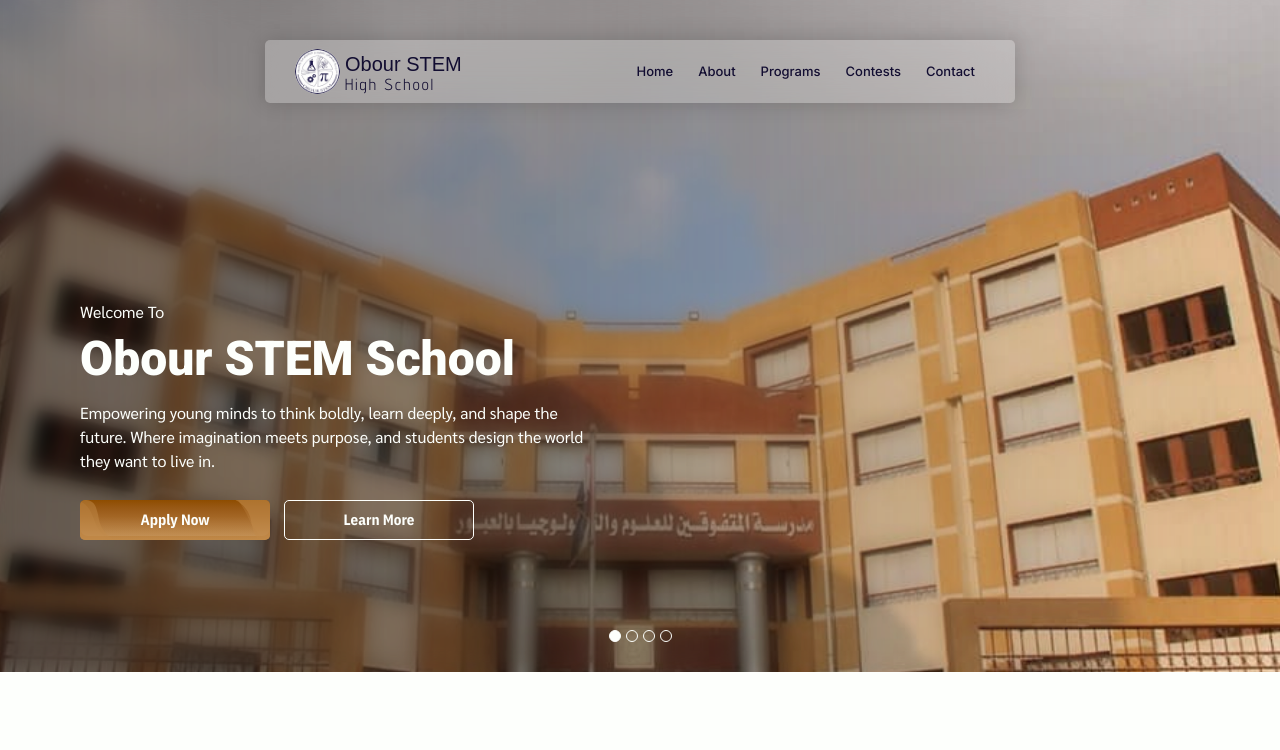
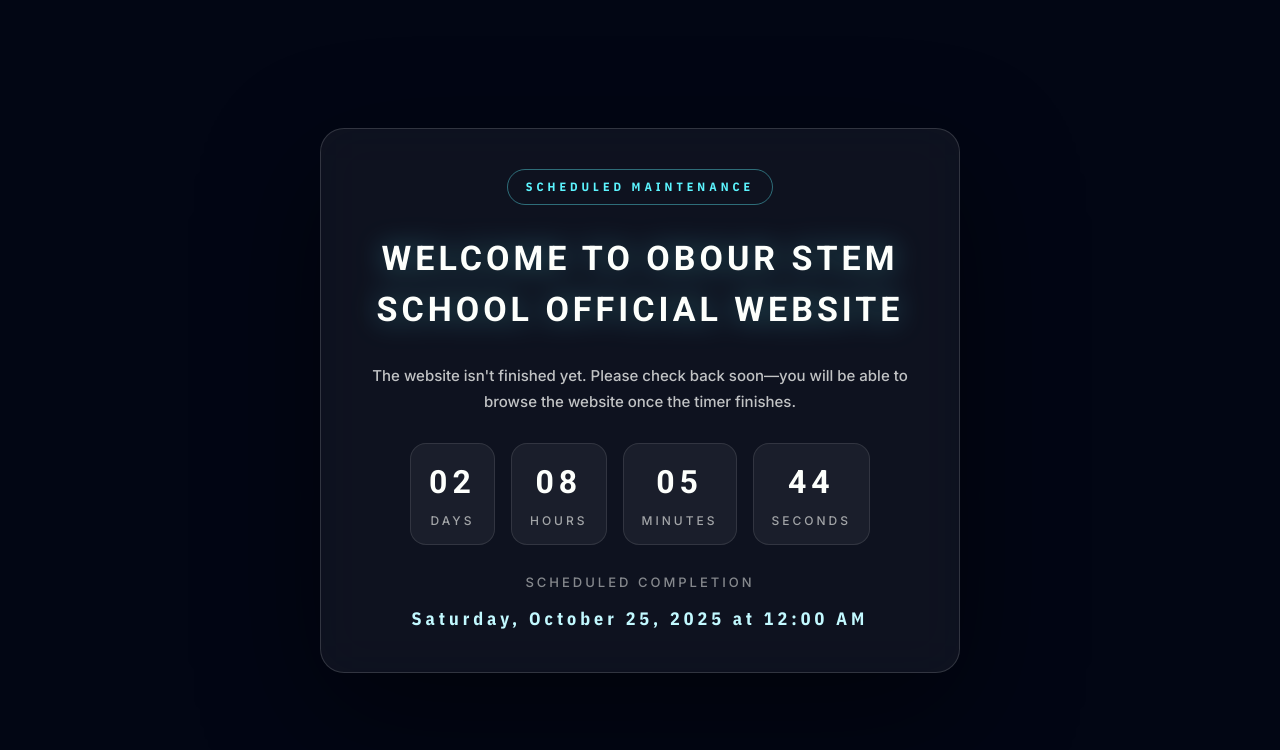
Before and after one commit to HazemYacop/Obour-STEM-School, a Next.js app: page / in a window 1280 px wide. Shown: the top 750 px of the page. Built offline with nearby package versions, Linux system fonts and the light colour scheme; a web font is replaced by a local one.

Commit message:
added maintenance page

```diff
--- a/src/app/layout.tsx
+++ b/src/app/layout.tsx
@@ -1,6 +1,8 @@
 import type { Metadata } from "next";
 import { Roboto, Sarabun, IBM_Plex_Sans_Condensed, Bayon, Advent_Pro, Inter } from 'next/font/google';
 import "./globals.css";
+import { websiteStatus } from "@/config/siteStatus";
+import { MaintenanceNotice } from "@/components/system/MaintenanceNotice";
 
 export const roboto = Roboto({
   subsets: ['latin'],
@@ -54,12 +56,22 @@
 }: Readonly<{
   children: React.ReactNode;
 }>) {
+  const pauseEndDate = websiteStatus.websitePauseEndDate;
+  const isMaintenanceActive =
+    websiteStatus.websitePaused &&
+    Number.isFinite(new Date(pauseEndDate).getTime()) &&
+    Date.now() < new Date(pauseEndDate).getTime();
+
   return (
     <html lang="en" className={`${roboto.variable} ${sarabun.variable} ${ibm.variable} ${bayon.variable} ${advent_bro.variable} ${inter.variable}`}>
       <body
         className={'bg-white'}
       >
-        {children}
+        {isMaintenanceActive ? (
+          <MaintenanceNotice resumeAt={pauseEndDate} />
+        ) : (
+          children
+        )}
       </body>
     </html>
   );
--- /dev/null
+++ b/src/components/system/MaintenanceNotice.tsx
@@ -0,0 +1,116 @@
+"use client";
+
+import { useEffect, useMemo, useState } from "react";
+
+type MaintenanceNoticeProps = {
+  resumeAt: string;
+};
+
+type TimeParts = {
+  days: string;
+  hours: string;
+  minutes: string;
+  seconds: string;
+};
+
+function formatTimeParts(durationMs: number): TimeParts {
+  const totalSeconds = Math.max(Math.floor(durationMs / 1000), 0);
+  const days = Math.floor(totalSeconds / (24 * 60 * 60));
+  const hours = Math.floor((totalSeconds % (24 * 60 * 60)) / (60 * 60));
+  const minutes = Math.floor((totalSeconds % (60 * 60)) / 60);
+  const seconds = totalSeconds % 60;
+
+  const pad = (value: number) => value.toString().padStart(2, "0");
+
+  return {
+    days: pad(days),
+    hours: pad(hours),
+    minutes: pad(minutes),
+    seconds: pad(seconds),
+  };
+}
+
+export function MaintenanceNotice({ resumeAt }: MaintenanceNoticeProps) {
+  const resumeTime = useMemo(() => new Date(resumeAt).getTime(), [resumeAt]);
+  const [remainingMs, setRemainingMs] = useState(() =>
+    Math.max(resumeTime - Date.now(), 0)
+  );
+
+  useEffect(() => {
+    const interval = window.setInterval(() => {
+      setRemainingMs(Math.max(resumeTime - Date.now(), 0));
+    }, 1000);
+
+    return () => window.clearInterval(interval);
+  }, [resumeTime]);
+
+  const { days, hours, minutes, seconds } = formatTimeParts(remainingMs);
+  const hasEnded = remainingMs <= 0;
+
+  return (
+    <main className="flex min-h-screen flex-col items-center justify-center bg-[#020614] px-6 py-12 text-white">
+      <div className="flex max-w-[640px] flex-col items-center gap-[28px] rounded-[24px] border border-white/15 bg-white/5 p-[40px] text-center shadow-[0_40px_120px_rgba(0,0,0,0.45)] backdrop-blur-xl">
+        <span className="rounded-full border border-[#5cf5ff]/40 px-[18px] py-[8px] font-ibm font-[600] text-[12px] uppercase tracking-[4px] text-[#5cf5ff]">
+          Scheduled Maintenance
+        </span>
+        <h1 className="font-roboto text-[34px] font-bold uppercase tracking-[4px] text-white drop-shadow-[0_0_14px_rgba(92,245,255,0.35)]">
+          Welcome To Obour STEM School Official Website
+        </h1>
+        <p className="font-inter text-[15px] leading-[1.75] text-white/75">
+          The website isn&apos;t finished yet.
+          {hasEnded
+            ? " Refresh the page to resume browsing."
+            : " Please check back soon—you will be able to browse the website once the timer finishes."}
+        </p>
+
+        <div className="flex flex-wrap items-center justify-center gap-[16px] font-roboto text-[18px] uppercase tracking-[5px] text-[#5cf5ff]">
+          <div className="flex min-w-[85px] flex-col items-center gap-[6px] rounded-[16px] border border-white/10 bg-white/5 px-[18px] py-[14px]">
+            <span className="text-[32px] font-bold text-white">{days}</span>
+            <span className="font-inter text-[12px] tracking-[3px] text-white/60">
+              Days
+            </span>
+          </div>
+          <div className="flex min-w-[85px] flex-col items-center gap-[6px] rounded-[16px] border border-white/10 bg-white/5 px-[18px] py-[14px]">
+            <span className="text-[32px] font-bold text-white">{hours}</span>
+            <span className="font-inter text-[12px] tracking-[3px] text-white/60">
+              Hours
+            </span>
+          </div>
+          <div className="flex min-w-[85px] flex-col items-center gap-[6px] rounded-[16px] border border-white/10 bg-white/5 px-[18px] py-[14px]">
+            <span className="text-[32px] font-bold text-white">{minutes}</span>
+            <span className="font-inter text-[12px] tracking-[3px] text-white/60">
+              Minutes
+            </span>
+          </div>
+          <div className="flex min-w-[85px] flex-col items-center gap-[6px] rounded-[16px] border border-white/10 bg-white/5 px-[18px] py-[14px]">
+            <span className="text-[32px] font-bold text-white">{seconds}</span>
+            <span className="font-inter text-[12px] tracking-[3px] text-white/60">
+              Seconds
+            </span>
+          </div>
+        </div>
+
+        <div className="flex flex-col items-center gap-[12px]">
+          <p className="font-inter text-[13px] uppercase tracking-[3px] text-white/50">
+            Scheduled Completion
+          </p>
+          <time
+            dateTime={resumeAt}
+            className="font-ibm text-[18px] tracking-[4px] text-[#c2f9ff]"
+          >
+            {new Date(resumeAt).toLocaleString(undefined, {
+              weekday: "long",
+              year: "numeric",
+              month: "long",
+              day: "numeric",
+              hour: "2-digit",
+              minute: "2-digit",
+            })}
+          </time>
+        </div>
+      </div>
+    </main>
+  );
+}
+
+export default MaintenanceNotice;
--- /dev/null
+++ b/src/config/siteStatus.ts
@@ -0,0 +1,6 @@
+export const websiteStatus = {
+  websitePaused: true,
+  websitePauseEndDate: "2025-10-25T00:00:00Z",
+};
+
+export type WebsiteStatus = typeof websiteStatus;
```
